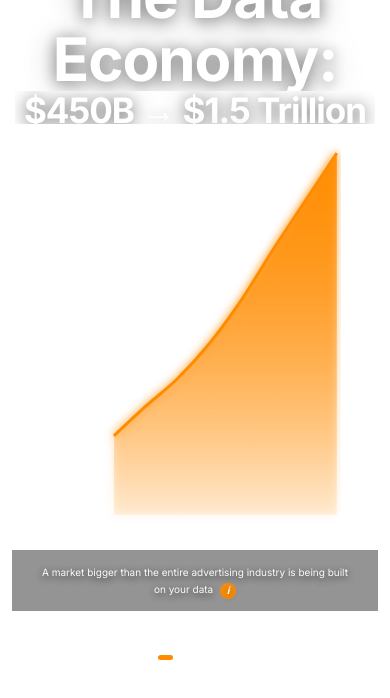
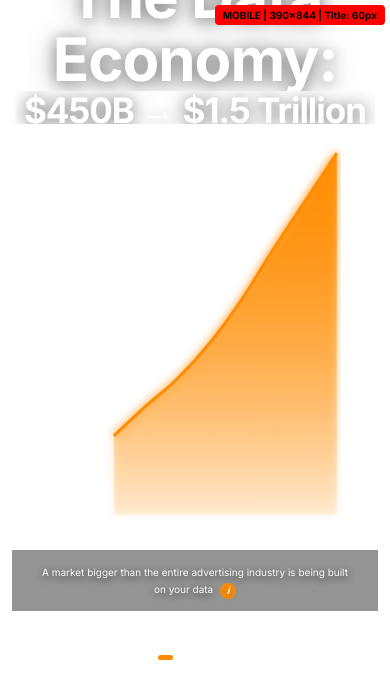
Before and after one commit to visionary-systems/digitaldignity-visualizations, a React (Create React App) app: page /data-ownership-intro in a window 390 px wide. Shown: the top 698 px of the page. Built offline with nearby package versions, Linux system fonts and the light colour scheme; a web font is replaced by a local one.

Commit message:
Add temporary debug indicator for tablet detection

```diff
--- a/src/components/DataOwnershipIntro.jsx
+++ b/src/components/DataOwnershipIntro.jsx
@@ -630,6 +630,11 @@ const DataOwnershipIntro = () => {
 
   const iconSize = isMobile ? 16 : isTablet && isPortrait ? 18 : isTablet ? 20 : 30;
 
+  // Debug mode detection
+  const debugMode = isTablet && !isPortrait ? 'TABLET-LANDSCAPE' :
+                    isTablet && isPortrait ? 'TABLET-PORTRAIT' :
+                    isMobile ? 'MOBILE' : 'DESKTOP';
+
   return (
     <div style={{
       position: 'fixed',
@@ -654,6 +659,21 @@ const DataOwnershipIntro = () => {
       transform: layout.landscapeTabletScale ? `scale(${layout.landscapeTabletScale})` : (scale !== 1 ? `scale(${scale})` : 'none'),
       transformOrigin: 'top center'
     }}>
+      {/* DEBUG: Temporary indicator - remove after testing */}
+      <div style={{
+        position: 'absolute',
+        top: '5px',
+        right: '5px',
+        background: debugMode === 'TABLET-LANDSCAPE' ? 'lime' : 'red',
+        color: 'black',
+        padding: '4px 8px',
+        fontSize: '10px',
+        fontWeight: 'bold',
+        borderRadius: '4px',
+        zIndex: 9999
+      }}>
+        {debugMode} | {viewportWidth}x{viewportHeight} | Title: {layout.titleFontSize}
+      </div>
       {/* Title at top */}
       <div style={{
         height: layout.titleHeight,
```
